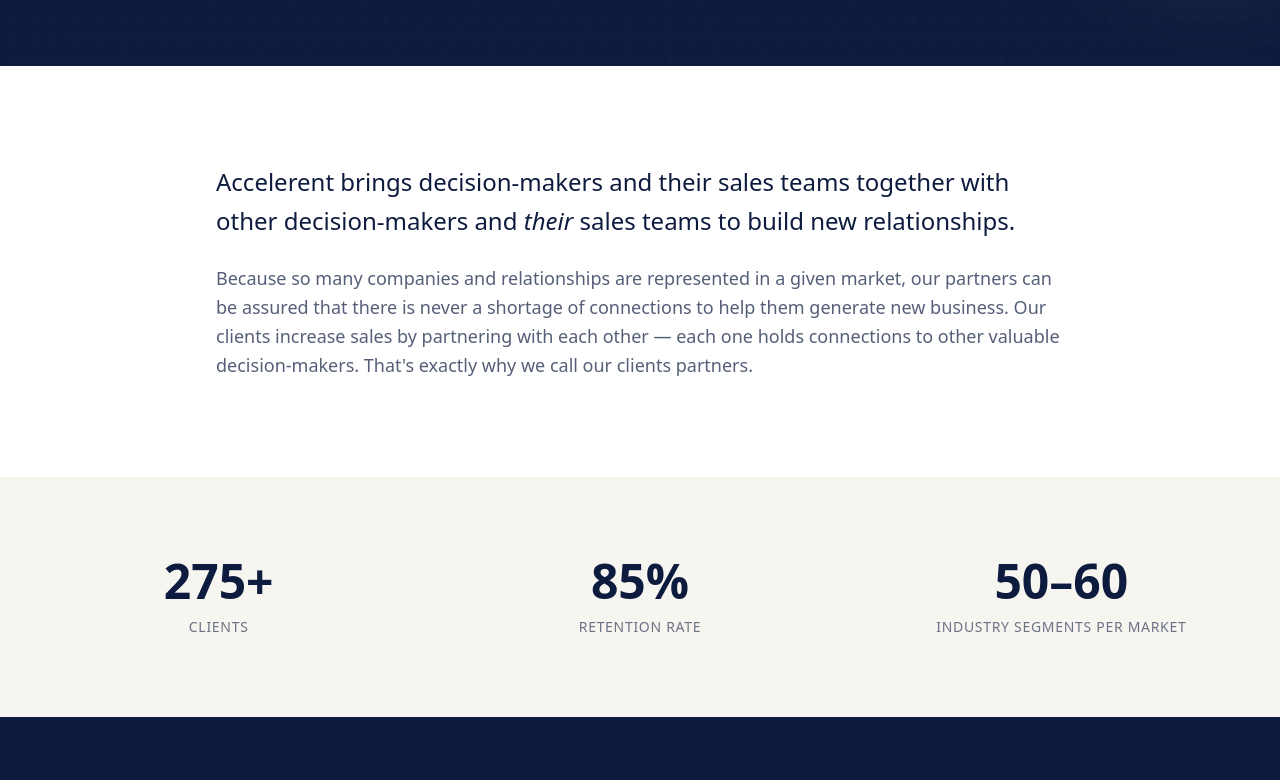
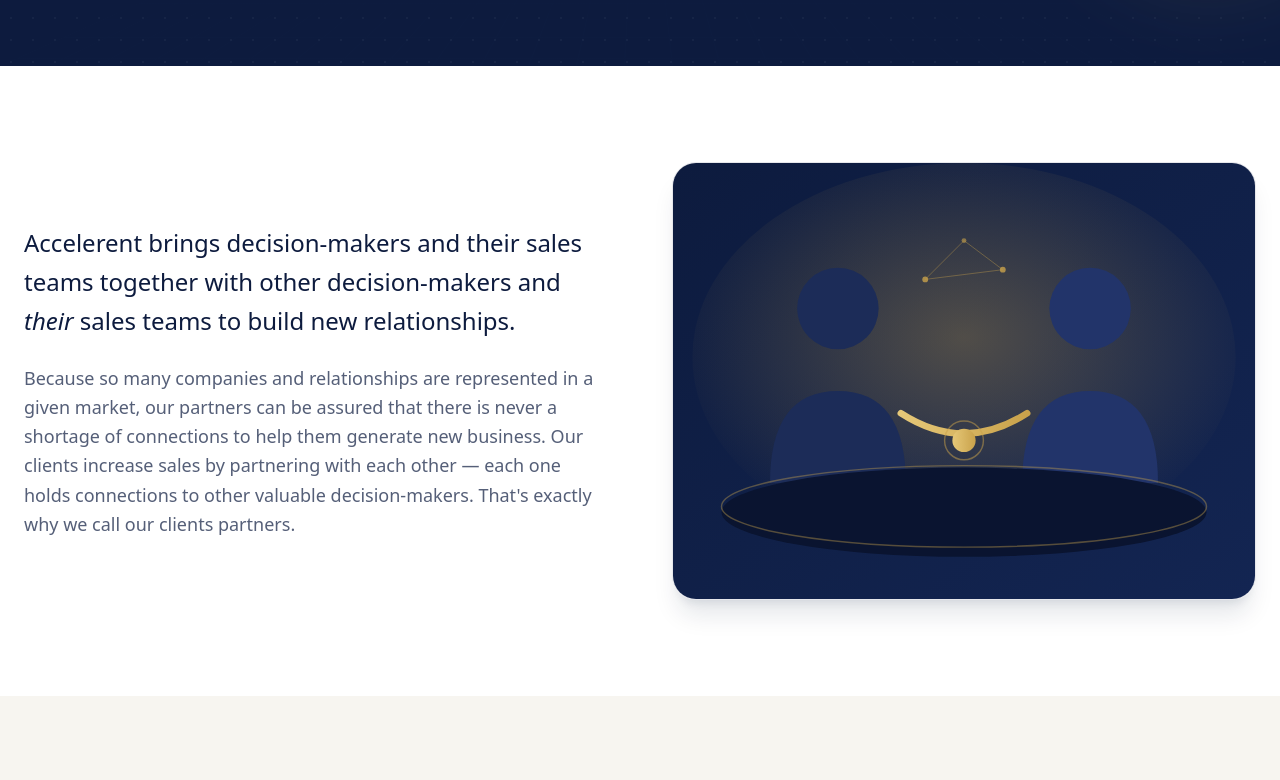
Before and after one commit to OmniWFM/getaccelerent, a Next.js app: page /about in a window 1280 px wide. Shown: the part 433-1213 px from the top of the page. Built offline with nearby package versions, Linux system fonts and the light colour scheme.

Commit message:
Add committed PartnershipScene to About page

```diff
--- a/src/app/about/page.tsx
+++ b/src/app/about/page.tsx
@@ -3,6 +3,7 @@
 import PageHero from "@/components/PageHero";
 import Reveal from "@/components/Reveal";
 import Counter from "@/components/Counter";
+import PartnershipScene from "@/components/art/PartnershipScene";
 
 export const metadata: Metadata = {
   title: "About",
@@ -20,8 +21,10 @@
       />
 
       <section className="bg-white py-24">
-        <div className="mx-auto max-w-4xl px-6">
+        <div className="mx-auto max-w-7xl px-6">
+          <div className="grid gap-16 md:grid-cols-2 md:items-center">
             <Reveal>
+              <div>
                 <p className="text-2xl font-medium leading-relaxed text-navy">
                   Accelerent brings decision-makers and their sales teams together
                   with other decision-makers and <em>their</em> sales teams to build
@@ -32,10 +35,17 @@
                   given market, our partners can be assured that there is never a
                   shortage of connections to help them generate new business. Our
                   clients increase sales by partnering with each other — each one
-              holds connections to other valuable decision-makers. That's exactly
+                  holds connections to other valuable decision-makers. That&apos;s exactly
                   why we call our clients partners.
                 </p>
+              </div>
             </Reveal>
+            <Reveal delay={150}>
+              <div className="overflow-hidden rounded-3xl border border-navy/10 shadow-xl shadow-navy/10">
+                <PartnershipScene className="aspect-[4/3] w-full transition-transform duration-700 hover:scale-105" />
+              </div>
+            </Reveal>
+          </div>
         </div>
       </section>
 
```
Lines whose indentation alone changed are shown as unchanged.
